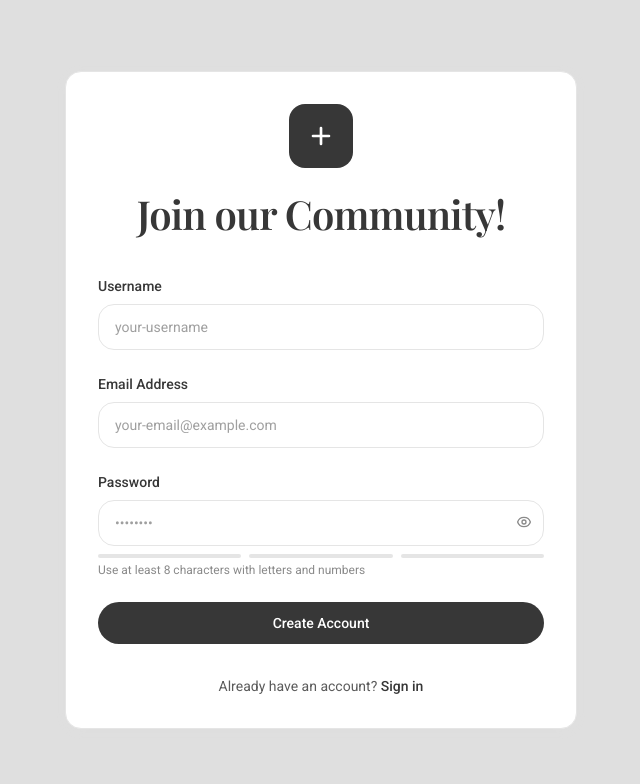
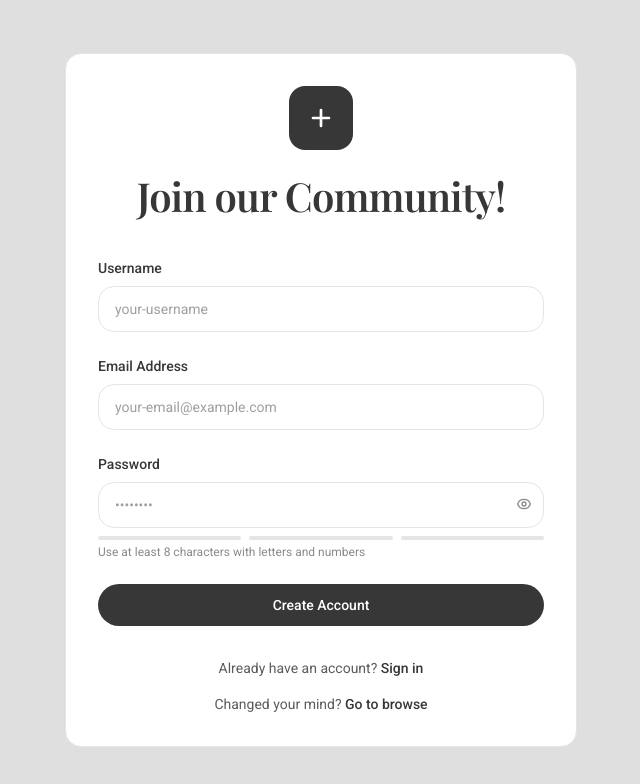
Before and after one commit to Oleksandr-MB/SE1-Research-Showcase-Portal, a Next.js app in the folder src/frontend/: page /register in a window 1280 px wide. Shown: the top 784 px of the page, without its empty margins (319-959 px from the left). Built offline with nearby package versions, Linux system fonts and the light colour scheme; no server answers; a web font is replaced by a local one.

Commit message:
Add "Go to browse" link to Login and Register pages for better navigation

```diff
--- a/src/frontend/app/login/page.tsx
+++ b/src/frontend/app/login/page.tsx
@@ -236,8 +236,17 @@ export default function LoginPage() {
               </Link>
             </p>
           </div>
+
+          <div className="mt-4 text-center">
+            <p className="text-sm text-[var(--Gray)]">
+              Changed your mind?{" "}
+              <Link href="/" className="link-apple font-medium">
+                Go to browse
+              </Link>
+            </p>
+          </div>
+
         </div>
-
       </div>
     </div>
   );
--- a/src/frontend/app/register/page.tsx
+++ b/src/frontend/app/register/page.tsx
@@ -181,6 +181,16 @@ export default function RegisterPage() {
               </Link>
             </p>
           </div>
+
+          <div className="mt-4 text-center">
+            <p className="text-sm text-[var(--Gray)]">
+              Changed your mind?{" "}
+              <Link href="/" className="link-apple font-medium">
+                Go to browse
+              </Link>
+            </p>
+          </div>
+
         </div>
       </div>
     </div>
```
